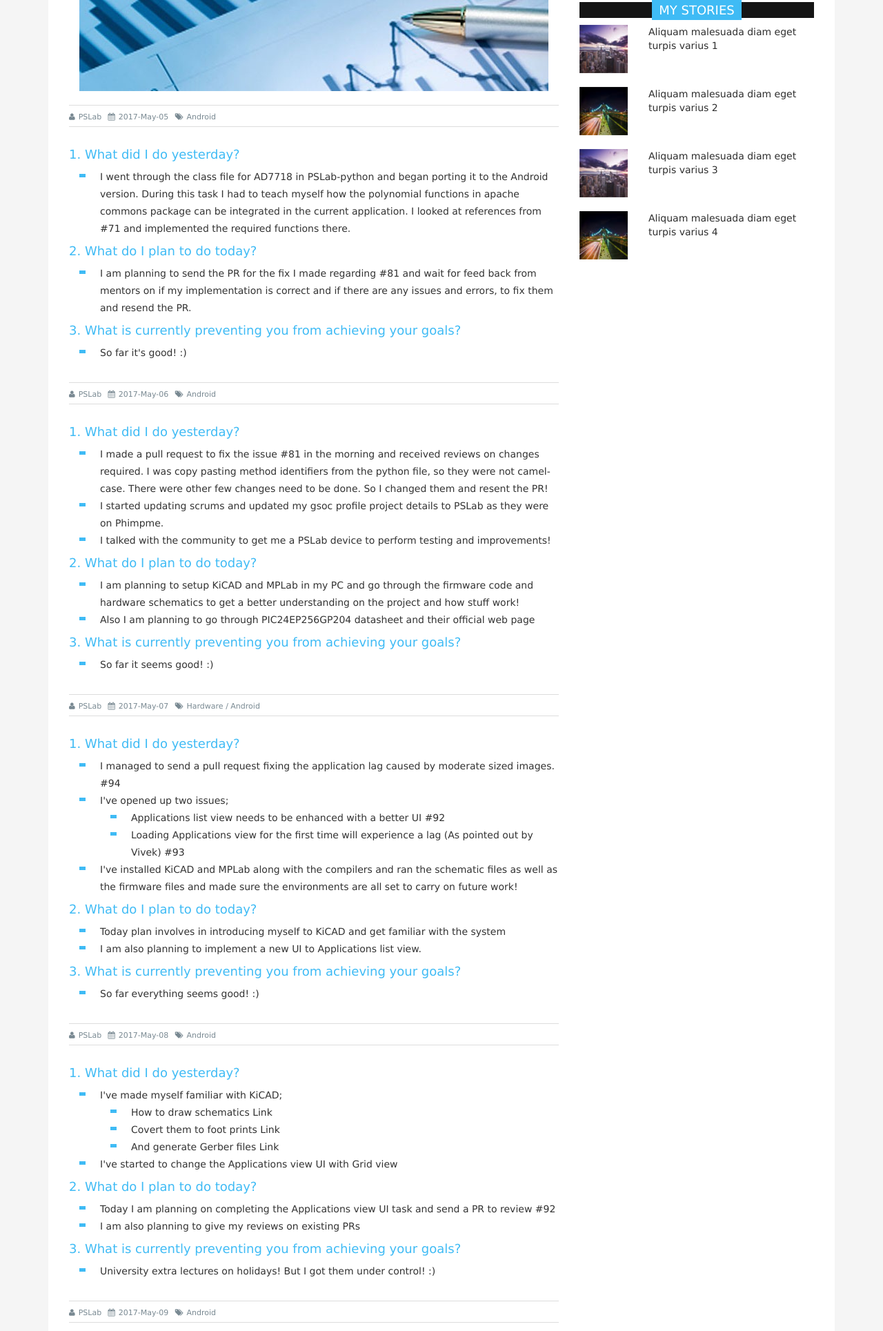
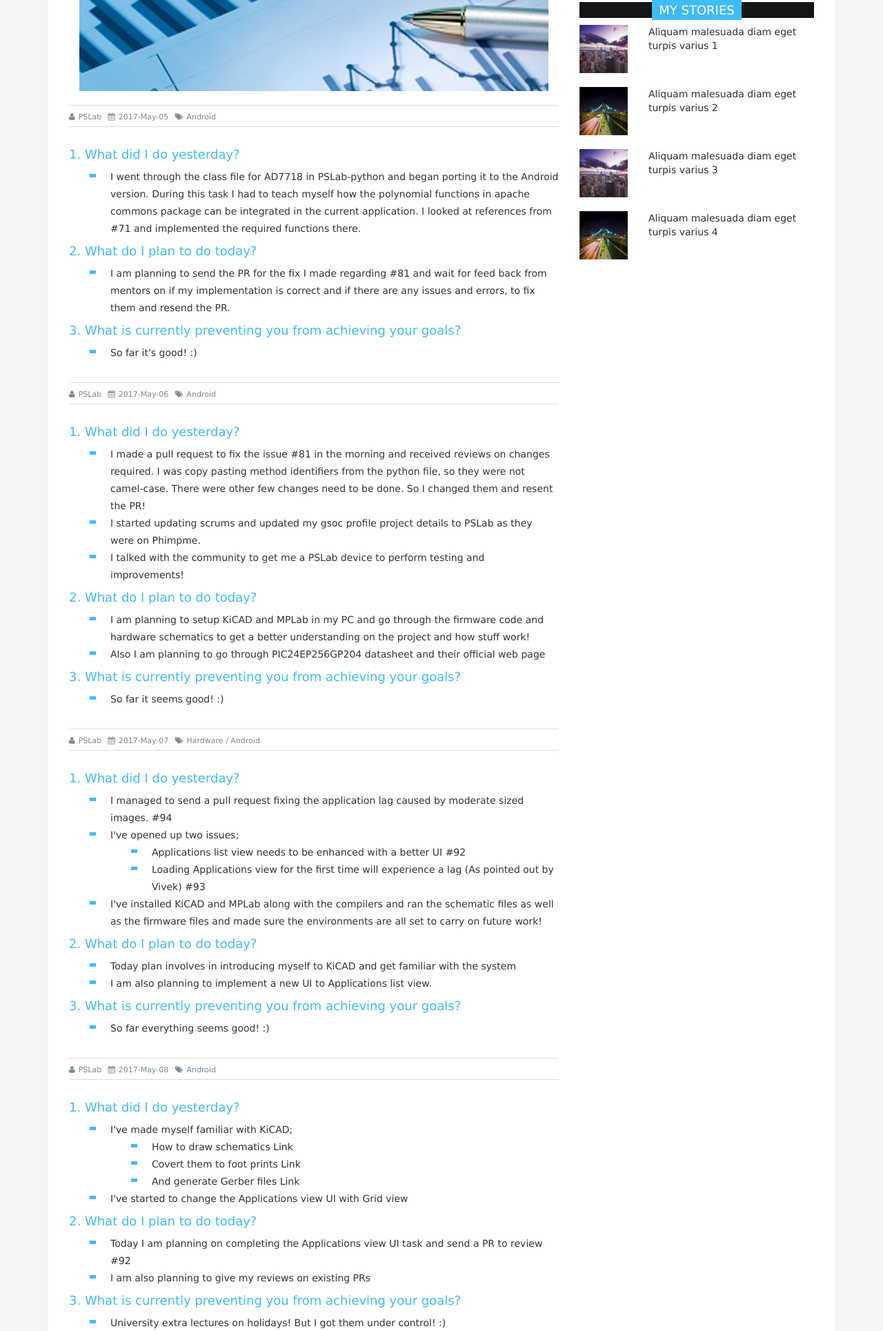
Before and after one commit to CloudyPadmal/cloudypadmal.github.io, a PHP site: page /pages/gsoc/daily-scrum.html in a window 1280 px wide. Shown: the part 485-2414 px from the top of the page at 69% size. Run offline with PHP 8.4, Linux system fonts and the light colour scheme.

Commit message:
Daily scrum page ..

```diff
--- a/assets/css/style.css
+++ b/assets/css/style.css
@@ -320,7 +320,7 @@ figure.effect-layla:hover figcaption::after, figure.effect-layla:hover h2, figur
 .breadcrumb li a{color:#fff}
 .single_page_content{display:inline; float:left; padding-top:20px; width:100%}
 .single_page_content > img{max-width:100%; width:320px; height:213px; margin-bottom:15px}
-.single_page_content ul{position:relative; padding-left:25px}
+.single_page_content ul{position:relative; padding-left:25px; margin-left: 25px;}
 .single_page_content ul li{line-height:25px; padding-left: 10px}
 .single_page_content ul li:before{content:""; height:5px; left:5px; position:absolute; width:9px; margin-top:8px}
 .single_page_content ul li:hover{opacity:0.75}
```
